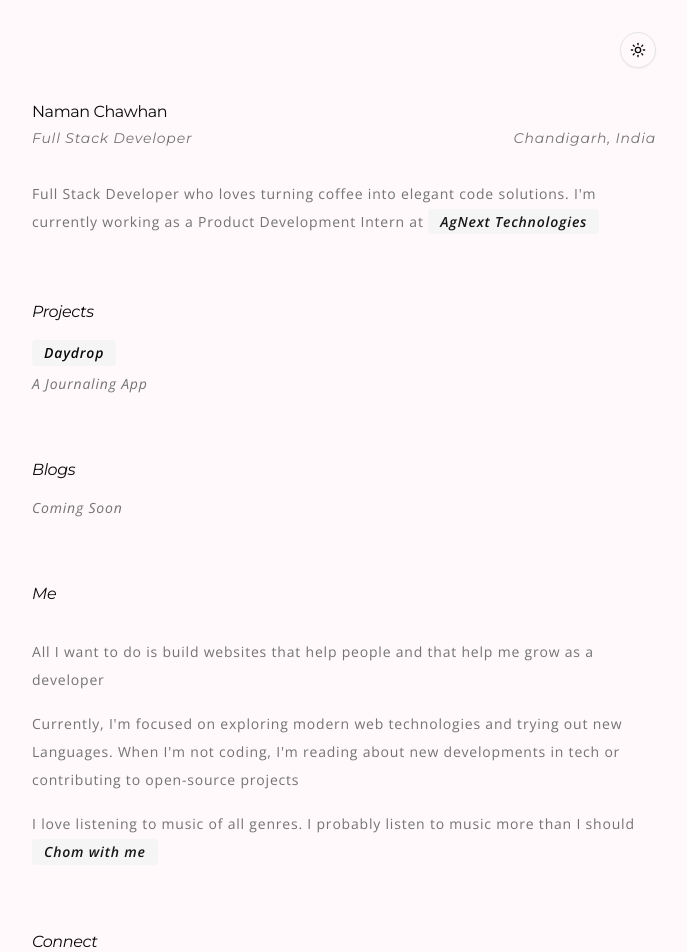
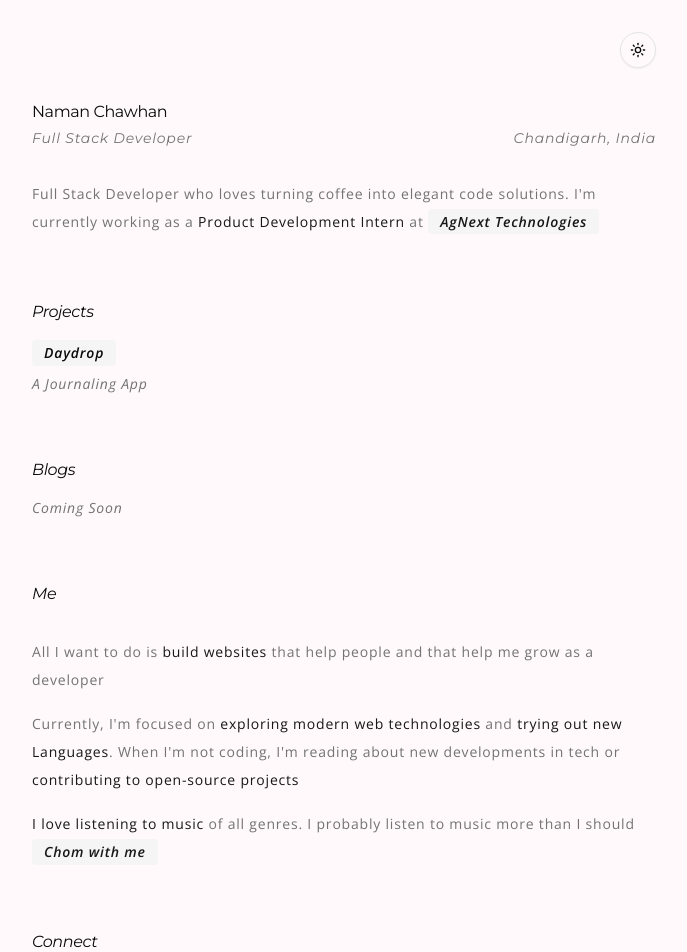
Before and after one commit to namannc13/chom, a React (Vite) app: page / in a window 1280 px wide. Shown: the top 952 px of the page, without its empty margins (296-983 px from the left). Built offline with nearby package versions, Linux system fonts and the light colour scheme.

Commit message:
Minor updates

```diff
--- a/src/App.tsx
+++ b/src/App.tsx
@@ -27,7 +27,8 @@ function App() {
             </div>
             <p className="text-sm leading-7 text-muted-foreground">
               Full Stack Developer who loves turning coffee into elegant code
-              solutions. I'm currently working as a Product Development Intern
+              solutions. I'm currently working as a{" "}
+              <span className="text-primary">Product Development Intern</span>{" "}
               at{" "}
               <a
                 href="https://agnext.com/"
@@ -73,17 +74,26 @@ function App() {
             </h4>
             <div className="flex flex-col gap-4 text-muted-foreground">
               <p className="text-sm leading-7">
-                All I want to do is build websites that help people and that
-                help me grow as a developer
+                All I want to do is{" "}
+                <span className="text-primary">build websites</span> that help
+                people and that help me grow as a developer
               </p>
               <p className="text-sm leading-7">
-                Currently, I'm focused on exploring modern web technologies and
-                trying out new Languages. When I'm not coding, I'm reading about
-                new developments in tech or contributing to open-source projects
+                Currently, I'm focused on{" "}
+                <span className="text-primary">
+                  exploring modern web technologies
+                </span>{" "}
+                and{" "}
+                <span className="text-primary">trying out new Languages</span>.
+                When I'm not coding, I'm reading about new developments in tech
+                or{" "}
+                <span className="text-primary">
+                  contributing to open-source projects
+                </span>
               </p>
               <p className="text-sm leading-7">
-                I love listening to music of all genres. I probably listen to
-                music more than I should{" "}
+                <span className="text-primary">I love listening to music</span>{" "}
+                of all genres. I probably listen to music more than I should{" "}
                 <a
                   href="https://open.spotify.com/playlist/7aJTTUpRfBaptrgC37KpH9"
                   className="relative rounded bg-muted px-[0.75rem] py-[0.2rem] italic text-sm font-semibold text-primary hover:bg-muted/70 w-fit"
@@ -100,7 +110,8 @@ function App() {
             <div className="flex flex-col gap-4">
               <p className="text-sm leading-7 text-muted-foreground">
                 I'm always looking for new opportunities to learn and grow. If
-                you have any questions, please don't hesitate to reach out.
+                you have any questions, please don't hesitate to{" "}
+                <span className="text-primary">reach out.</span>
               </p>
               <div className=" flex gap-3 flex-wrap">
                 <a
```
